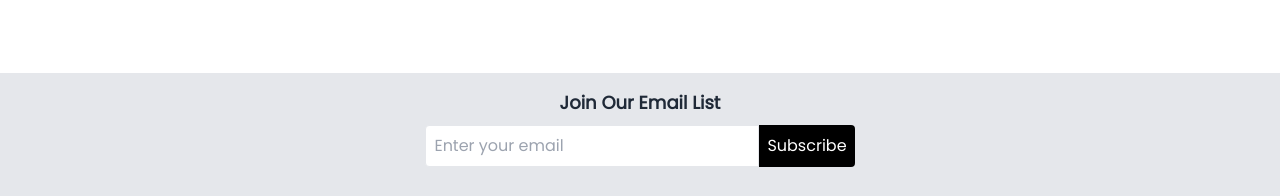
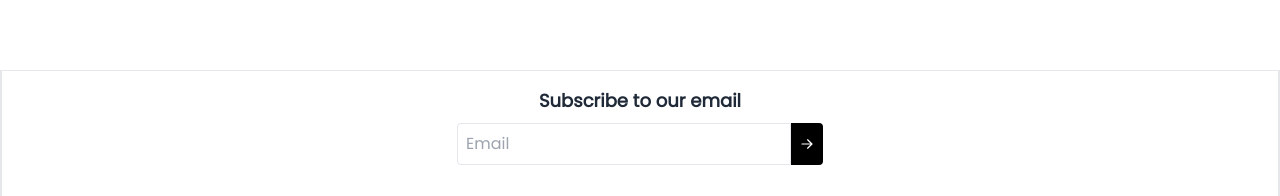
Before and after one commit to IbrahimYahyaoui/hevipiStore, a React (Vite) app: page / in a window 1280 px wide. Shown: the part 691-887 px from the top of the page. Built offline with nearby package versions, Linux system fonts and the light colour scheme; no server answers.

Commit message:
Update Footer.jsx

```diff
--- a/src/pages/Footer.jsx
+++ b/src/pages/Footer.jsx
@@ -1,7 +1,7 @@
 import React, { useState } from "react";
 import axios from "axios";
 import { toast } from "react-hot-toast";
-
+import { ArrowRightIcon } from "@heroicons/react/20/solid";
 const Footer = () => {
   const [email, setEmail] = useState("");
   const [isLoading, setIsLoading] = useState(false);
@@ -29,16 +29,16 @@ const Footer = () => {
   };
 
   return (
-    <div className="p-4 bg-gray-200 flex flex-col justify-center w-full">
+    <div className="p-4 border-t border-2 flex flex-col justify-center w-full">
       <h3 className="text-lg font-semibold mb-2 text-center">
-        Join Our Email List
+        Subscribe to our email
       </h3>
       <form onSubmit={handleSubmit} className="flex w-full justify-center">
         <input
           type="email"
           value={email}
           onChange={handleInputChange}
-          placeholder="Enter your email"
+          placeholder="Email"
           className="p-2 border rounded-l focus:outline-none"
         />
         <button
@@ -46,7 +46,11 @@ const Footer = () => {
           className="bg-black text-white p-2 rounded-r hover:bg-black"
           disabled={isLoading}
         >
-          {isLoading ? "Subscribing..." : "Subscribe"}
+          {isLoading ? (
+            <span className="loading loading-spinner loading-md"></span>
+          ) : (
+            <ArrowRightIcon className="w-4" />
+          )}
         </button>
       </form>
     </div>
```
